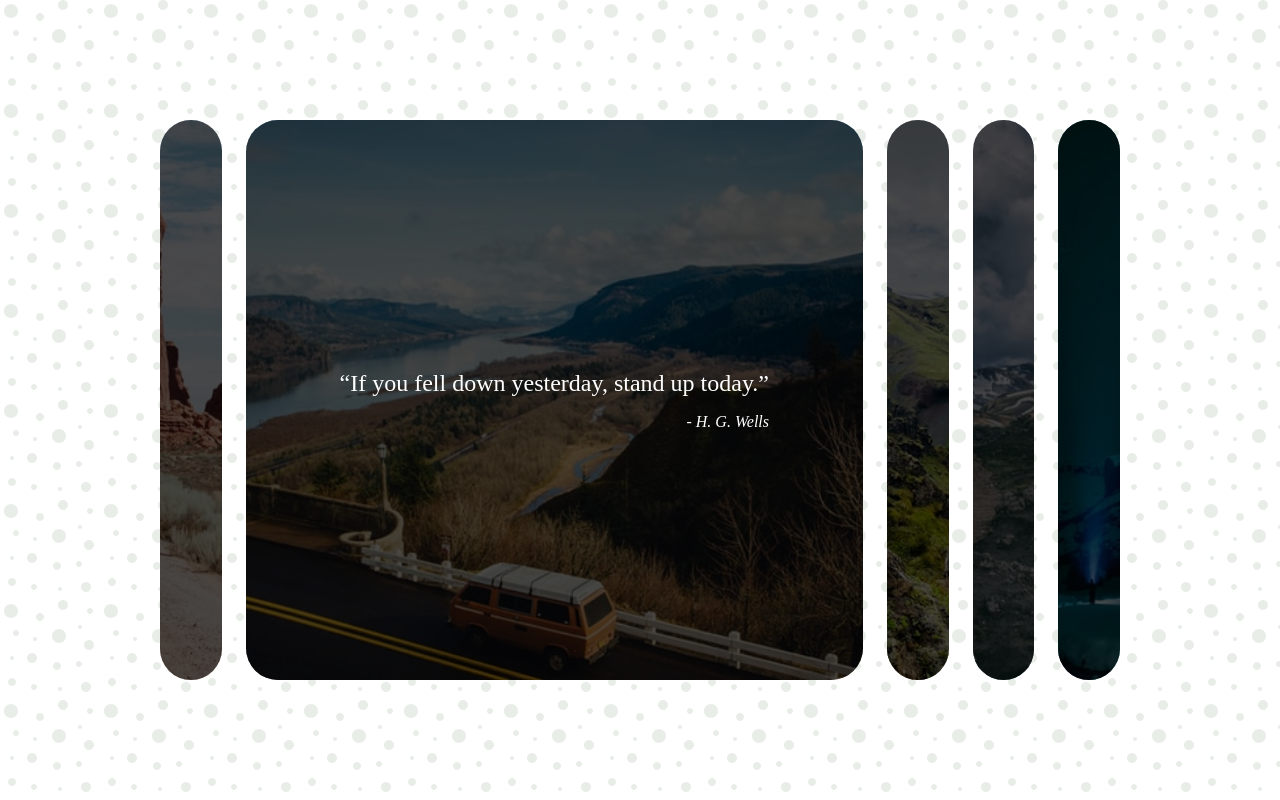
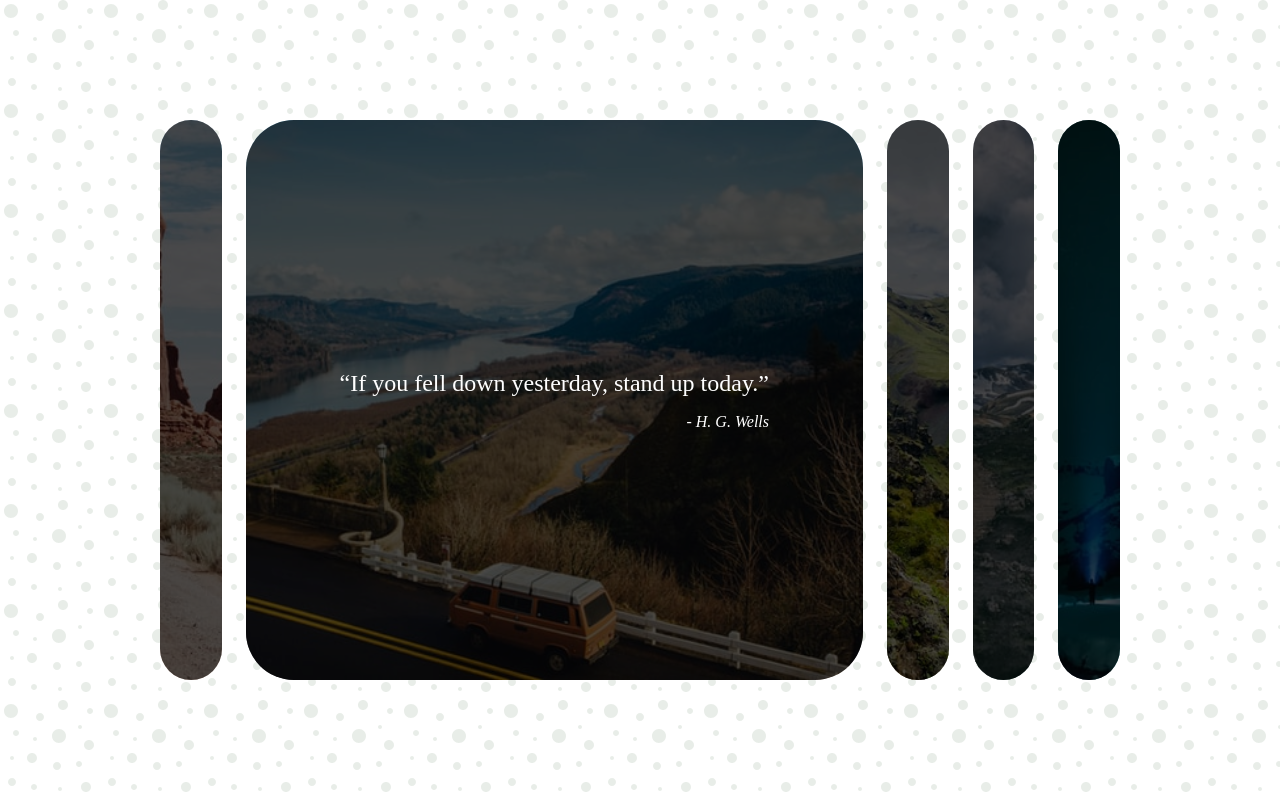
Before and after one commit to besttlookk/50-D-50_expanding-cards, a plain HTML site: page index.html in a window 1280 px wide. Drawn offline with Linux system fonts and the light colour scheme.

Commit message:
border-radius bug

```diff
--- a/style.css
+++ b/style.css
@@ -43,7 +43,7 @@ body {
   align-items: center;
   position: relative;
   height: 70vh;
-  border-radius: 2rem;
+  border-radius: 3rem;
   transition: transform 0.9s linear;
   background-repeat: no-repeat;
   background-position: center;
```
